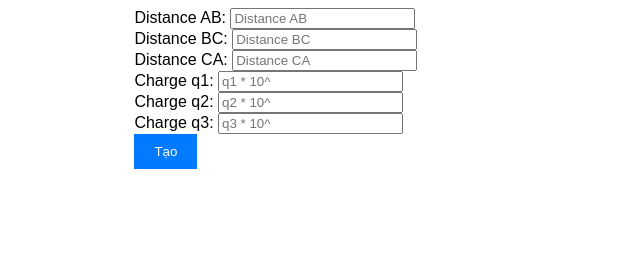
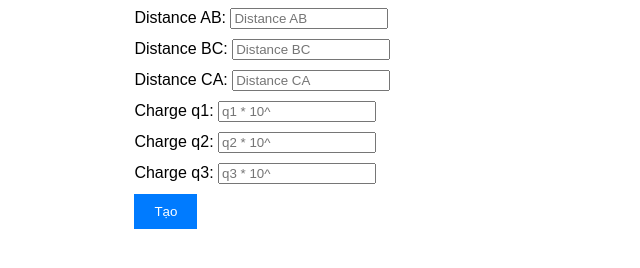
Before and after one commit to levi2602/LucDien_DienTruong, a plain HTML site: page index.html in a window 1280 px wide. Shown: the whole page, without its empty margins (0-640 px from the left). Drawn offline with Linux system fonts and the light colour scheme.

Commit message:
Update styles.css

```diff
--- a/styles.css
+++ b/styles.css
@@ -8,8 +8,9 @@ body {
     margin: 0 auto;
 }
 
-.point {
-    width: 100px;
+.distance,
+.charge {
+    width: 150px;
     margin-bottom: 10px;
 }
 
```
